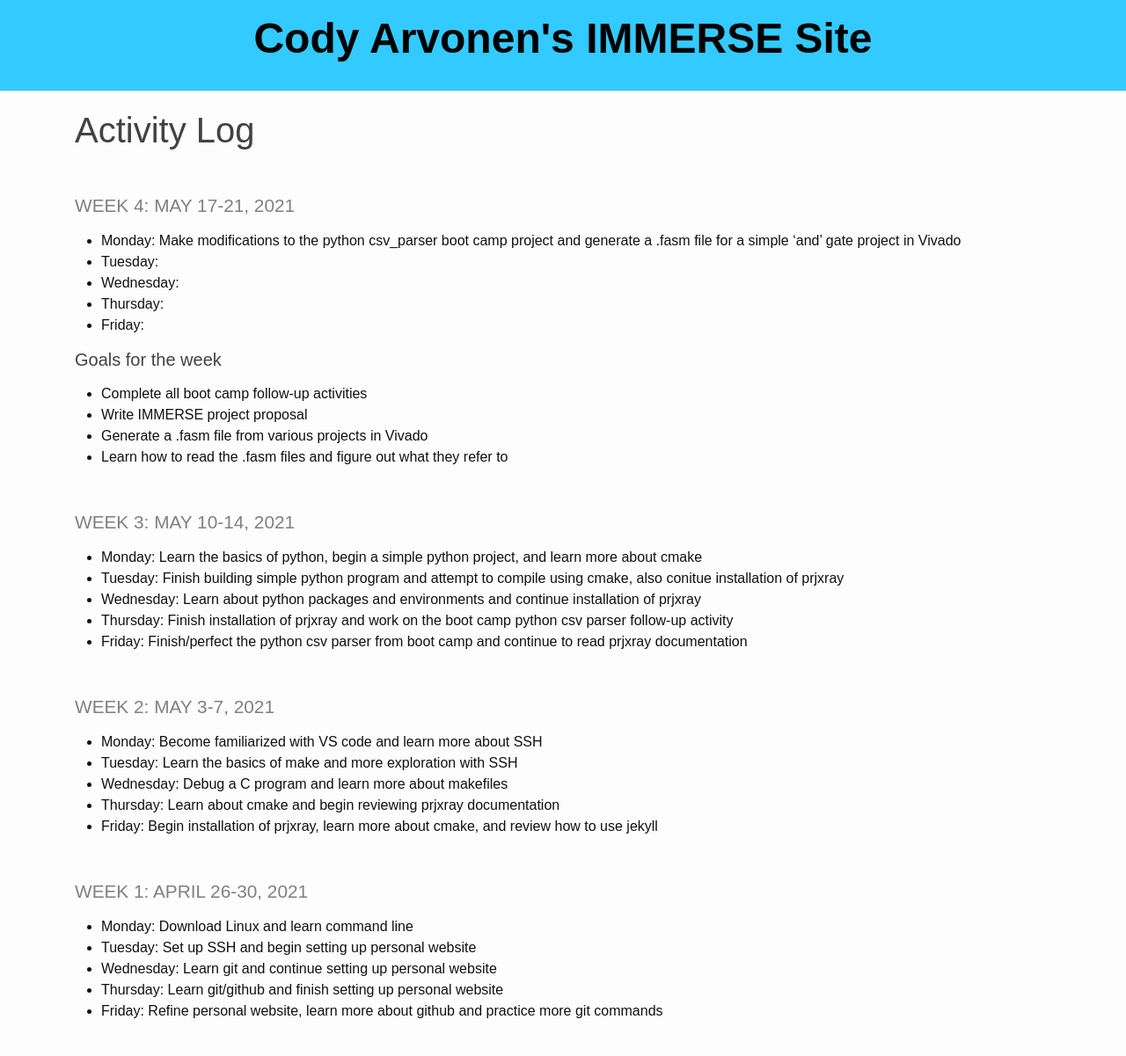
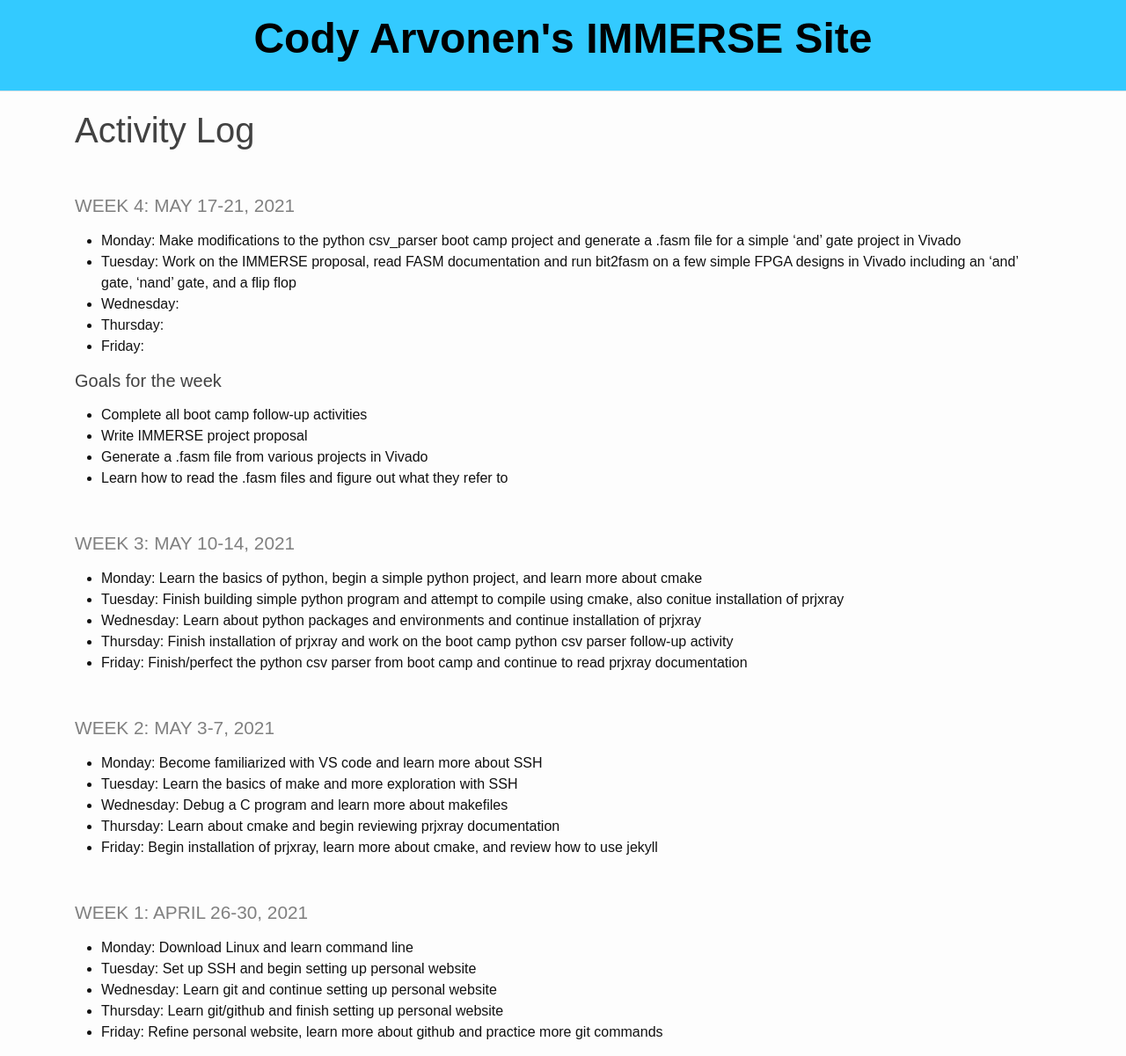
Before and after one commit to codyarvonen/personal_website, a Jekyll site: the page built from _pages/log.md, in a window 1280 px wide and 1201 px high. Shown: the whole window at 88% size. Built offline with Jekyll 4.4.1, drawn with Linux system fonts in a browser that asks for light colours.

Commit message:
5/18/2021 Activity log update

```diff
--- a/_pages/log.md
+++ b/_pages/log.md
@@ -6,7 +6,7 @@ title: Activity Log
 ### **Week 4: May 17-21, 2021**
 
 * **Monday**: Make modifications to the python csv_parser boot camp project and generate a .fasm file for a simple 'and' gate project in Vivado
-* **Tuesday**:
+* **Tuesday**: Work on the IMMERSE proposal, read FASM documentation and run bit2fasm on a few simple FPGA designs in Vivado including an 'and' gate, 'nand' gate, and a flip flop
 * **Wednesday**:
 * **Thursday**:
 * **Friday**:
```
